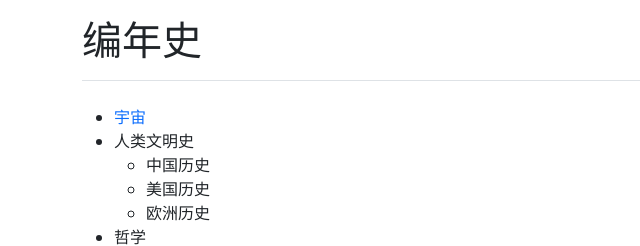
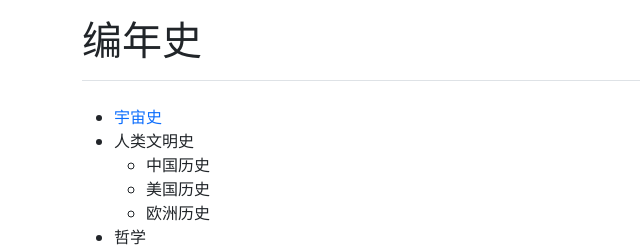
Before and after one commit to dotku/chronicle, a website: page index.html in a window 1280 px wide. Shown: the top 246 px of the page, 0-640 px from the left. Drawn offline with nearby package versions, Linux system fonts and the light colour scheme.

Commit message:
Update index.html

```diff
--- a/index.html
+++ b/index.html
@@ -14,7 +14,7 @@
     <div class="container">
     <h1 class="py-3 mb-4 border-bottom">编年史</h1>
     <ul>
-      <li><a href="./universe.html" class="text-decoration-none" role="button">宇宙</a></li>
+      <li><a href="./universe.html" class="text-decoration-none" role="button">宇宙史</a></li>
       <li>人类文明史
         <ul>
           <li>中国历史</li>
```
